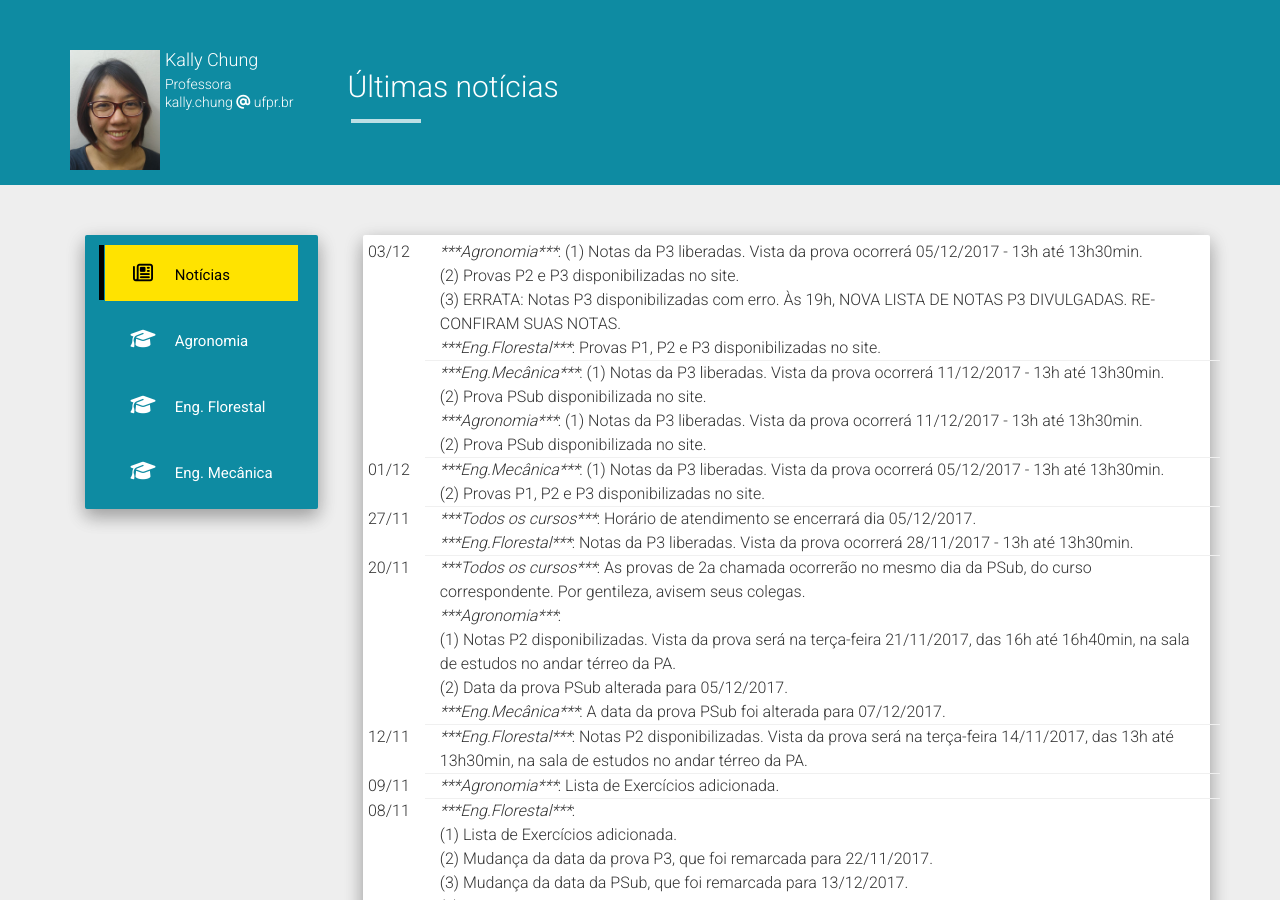
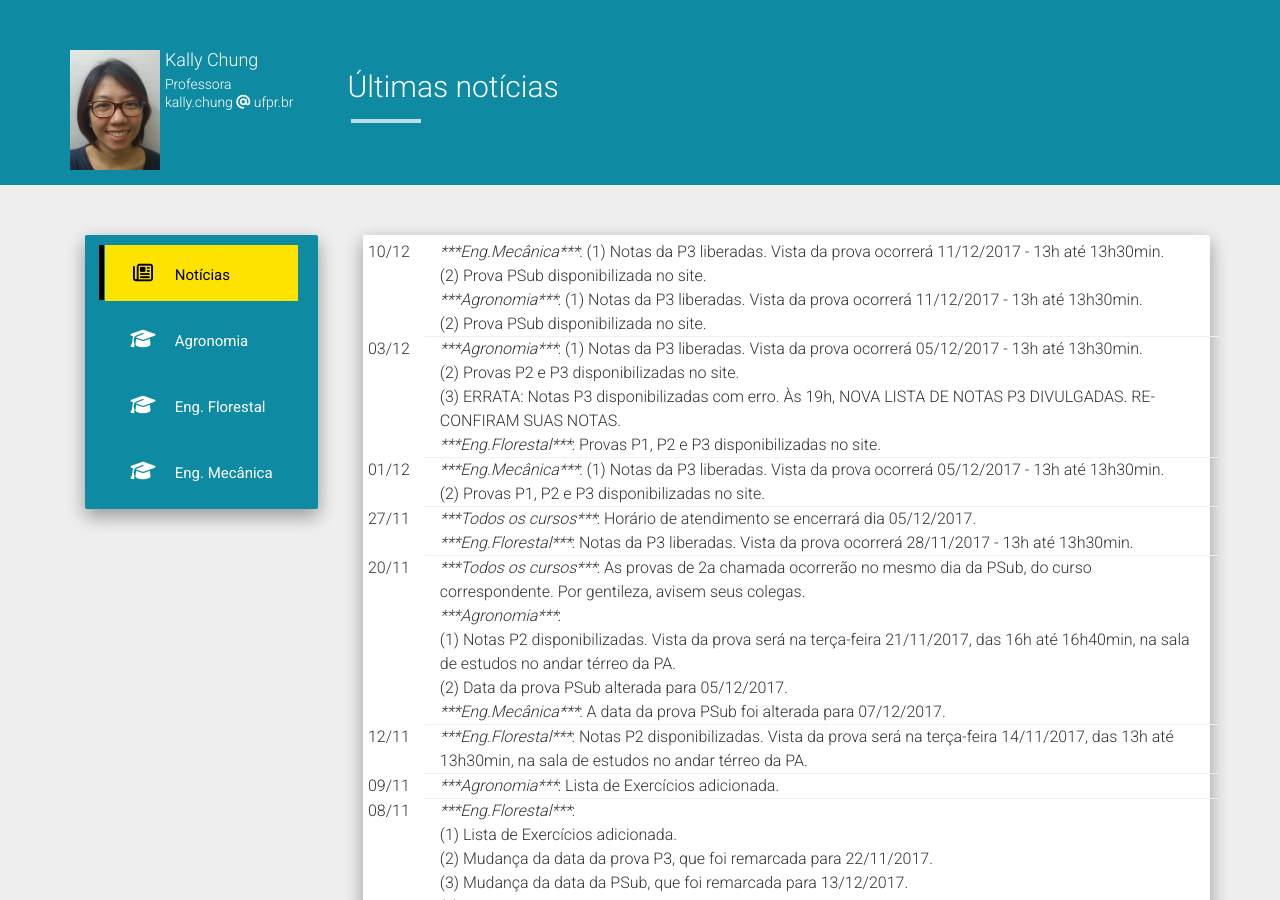
Before and after one commit to chunggnuhc/chunggnuhc.github.io, a Jekyll site: the page built from index.html, in a window 1280 px wide and 900 px high. Built offline with Jekyll 4.4.1, drawn with Linux system fonts in a browser that asks for light colours; nearby versions of some CDN libraries.

Commit message:
Update noticias.yml

```diff
--- a/_data/noticias.yml
+++ b/_data/noticias.yml
@@ -1,4 +1,4 @@
-- data: 2017-12-03
+- data: 2017-12-10
   noticia: "<i>***Eng.Mecânica***</i>: (1) Notas da P3 liberadas. Vista da prova ocorrerá 11/12/2017 - 13h até 13h30min.<br> (2) Prova PSub disponibilizada no site.<br> <i>***Agronomia***</i>: (1) Notas da P3 liberadas. Vista da prova ocorrerá 11/12/2017 - 13h até 13h30min.<br> (2) Prova PSub disponibilizada no site."
 - data: 2017-12-03
   noticia: "<i>***Agronomia***</i>: (1) Notas da P3 liberadas. Vista da prova ocorrerá 05/12/2017 - 13h até 13h30min.<br> (2) Provas P2 e P3 disponibilizadas no site.<br> (3) ERRATA: Notas P3 disponibilizadas com erro. Às 19h, NOVA LISTA DE NOTAS P3 DIVULGADAS. RE-CONFIRAM SUAS NOTAS.<br><i>***Eng.Florestal***</i>: Provas P1, P2 e P3 disponibilizadas no site."
```
